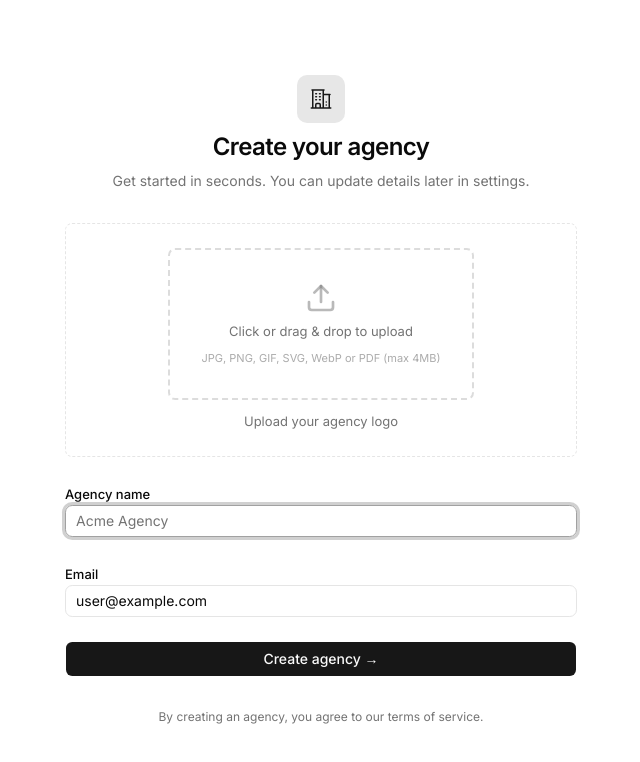
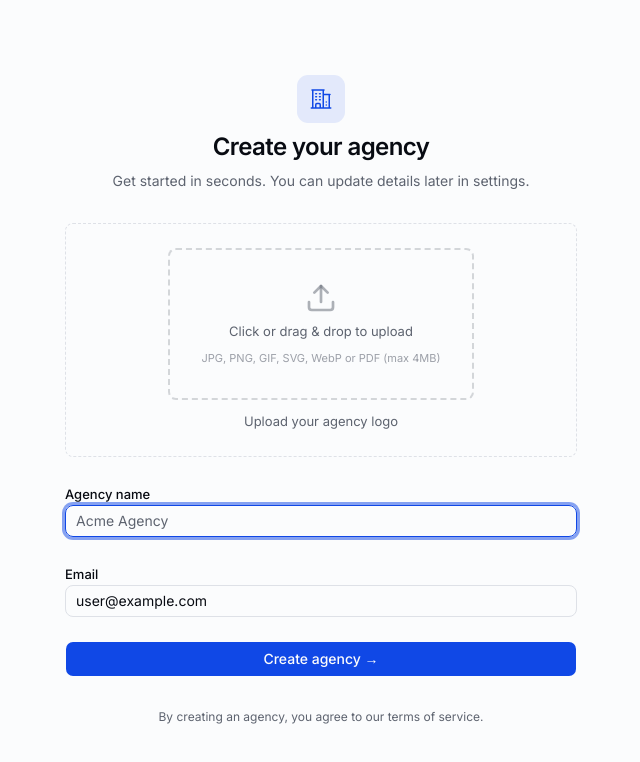
Before and after one commit to top-magar/plura, a Next.js app: page /agency in a window 1280 px wide. Shown: the top 762 px of the page, without its empty margins (319-959 px from the left). Built offline with nearby package versions, Linux system fonts and the light colour scheme; no server answers; the database is empty; sample sign-in values are in the browser's storage.

Commit message:
style: indigo/emerald theme - enterprise color palette

```diff
--- a/app/globals.css
+++ b/app/globals.css
@@ -39,6 +39,8 @@
   --color-popover: var(--popover);
   --color-card-foreground: var(--card-foreground);
   --color-card: var(--card);
+  --color-success: var(--success);
+  --color-success-foreground: var(--success-foreground);
   --radius-sm: calc(var(--radius) * 0.6);
   --radius-md: calc(var(--radius) * 0.8);
   --radius-lg: var(--radius);
@@ -49,72 +51,76 @@
 }
 
 :root {
-  --background: oklch(1 0 0);
-  --foreground: oklch(0.145 0 0);
+  --background: oklch(0.99 0.002 264);
+  --foreground: oklch(0.15 0.015 264);
   --card: oklch(1 0 0);
-  --card-foreground: oklch(0.145 0 0);
+  --card-foreground: oklch(0.15 0.015 264);
   --popover: oklch(1 0 0);
-  --popover-foreground: oklch(0.145 0 0);
-  --primary: oklch(0.205 0 0);
-  --primary-foreground: oklch(0.985 0 0);
-  --secondary: oklch(0.97 0 0);
-  --secondary-foreground: oklch(0.205 0 0);
-  --muted: oklch(0.97 0 0);
-  --muted-foreground: oklch(0.556 0 0);
-  --accent: oklch(0.97 0 0);
-  --accent-foreground: oklch(0.205 0 0);
-  --destructive: oklch(0.577 0.245 27.325);
-  --border: oklch(0.922 0 0);
-  --input: oklch(0.922 0 0);
-  --ring: oklch(0.708 0 0);
-  --chart-1: oklch(0.87 0 0);
-  --chart-2: oklch(0.556 0 0);
-  --chart-3: oklch(0.439 0 0);
-  --chart-4: oklch(0.371 0 0);
-  --chart-5: oklch(0.269 0 0);
-  --radius: 0.45rem;
-  --sidebar: oklch(0.985 0 0);
-  --sidebar-foreground: oklch(0.145 0 0);
-  --sidebar-primary: oklch(0.205 0 0);
-  --sidebar-primary-foreground: oklch(0.985 0 0);
-  --sidebar-accent: oklch(0.97 0 0);
-  --sidebar-accent-foreground: oklch(0.205 0 0);
-  --sidebar-border: oklch(0.922 0 0);
-  --sidebar-ring: oklch(0.708 0 0);
+  --popover-foreground: oklch(0.15 0.015 264);
+  --primary: oklch(0.488 0.243 264);
+  --primary-foreground: oklch(0.99 0 0);
+  --secondary: oklch(0.96 0.01 264);
+  --secondary-foreground: oklch(0.25 0.03 264);
+  --muted: oklch(0.96 0.005 264);
+  --muted-foreground: oklch(0.5 0.02 264);
+  --accent: oklch(0.95 0.015 264);
+  --accent-foreground: oklch(0.25 0.03 264);
+  --destructive: oklch(0.577 0.245 27);
+  --success: oklch(0.62 0.19 155);
+  --success-foreground: oklch(0.99 0 0);
+  --border: oklch(0.91 0.008 264);
+  --input: oklch(0.91 0.008 264);
+  --ring: oklch(0.488 0.243 264);
+  --chart-1: oklch(0.488 0.243 264);
+  --chart-2: oklch(0.62 0.19 155);
+  --chart-3: oklch(0.65 0.18 230);
+  --chart-4: oklch(0.7 0.15 300);
+  --chart-5: oklch(0.75 0.12 50);
+  --radius: 0.5rem;
+  --sidebar: oklch(0.98 0.005 264);
+  --sidebar-foreground: oklch(0.15 0.015 264);
+  --sidebar-primary: oklch(0.488 0.243 264);
+  --sidebar-primary-foreground: oklch(0.99 0 0);
+  --sidebar-accent: oklch(0.95 0.015 264);
+  --sidebar-accent-foreground: oklch(0.25 0.03 264);
+  --sidebar-border: oklch(0.91 0.008 264);
+  --sidebar-ring: oklch(0.488 0.243 264);
 }
 
 .dark {
-  --background: oklch(0.145 0 0);
-  --foreground: oklch(0.985 0 0);
-  --card: oklch(0.205 0 0);
-  --card-foreground: oklch(0.985 0 0);
-  --popover: oklch(0.205 0 0);
-  --popover-foreground: oklch(0.985 0 0);
-  --primary: oklch(0.922 0 0);
-  --primary-foreground: oklch(0.205 0 0);
-  --secondary: oklch(0.269 0 0);
-  --secondary-foreground: oklch(0.985 0 0);
-  --muted: oklch(0.269 0 0);
-  --muted-foreground: oklch(0.708 0 0);
-  --accent: oklch(0.269 0 0);
-  --accent-foreground: oklch(0.985 0 0);
-  --destructive: oklch(0.704 0.191 22.216);
-  --border: oklch(1 0 0 / 10%);
-  --input: oklch(1 0 0 / 15%);
-  --ring: oklch(0.556 0 0);
-  --chart-1: oklch(0.87 0 0);
-  --chart-2: oklch(0.556 0 0);
-  --chart-3: oklch(0.439 0 0);
-  --chart-4: oklch(0.371 0 0);
-  --chart-5: oklch(0.269 0 0);
-  --sidebar: oklch(0.205 0 0);
-  --sidebar-foreground: oklch(0.985 0 0);
-  --sidebar-primary: oklch(0.488 0.243 264.376);
-  --sidebar-primary-foreground: oklch(0.985 0 0);
-  --sidebar-accent: oklch(0.269 0 0);
-  --sidebar-accent-foreground: oklch(0.985 0 0);
-  --sidebar-border: oklch(1 0 0 / 10%);
-  --sidebar-ring: oklch(0.556 0 0);
+  --background: oklch(0.13 0.015 264);
+  --foreground: oklch(0.95 0.01 264);
+  --card: oklch(0.17 0.02 264);
+  --card-foreground: oklch(0.95 0.01 264);
+  --popover: oklch(0.17 0.02 264);
+  --popover-foreground: oklch(0.95 0.01 264);
+  --primary: oklch(0.62 0.22 264);
+  --primary-foreground: oklch(0.99 0 0);
+  --secondary: oklch(0.22 0.025 264);
+  --secondary-foreground: oklch(0.9 0.01 264);
+  --muted: oklch(0.22 0.02 264);
+  --muted-foreground: oklch(0.65 0.03 264);
+  --accent: oklch(0.22 0.025 264);
+  --accent-foreground: oklch(0.9 0.01 264);
+  --destructive: oklch(0.65 0.2 25);
+  --success: oklch(0.7 0.17 155);
+  --success-foreground: oklch(0.13 0 0);
+  --border: oklch(1 0 0 / 8%);
+  --input: oklch(1 0 0 / 12%);
+  --ring: oklch(0.62 0.22 264);
+  --chart-1: oklch(0.62 0.22 264);
+  --chart-2: oklch(0.7 0.17 155);
+  --chart-3: oklch(0.65 0.15 230);
+  --chart-4: oklch(0.7 0.12 300);
+  --chart-5: oklch(0.75 0.1 50);
+  --sidebar: oklch(0.15 0.02 264);
+  --sidebar-foreground: oklch(0.95 0.01 264);
+  --sidebar-primary: oklch(0.62 0.22 264);
+  --sidebar-primary-foreground: oklch(0.99 0 0);
+  --sidebar-accent: oklch(0.22 0.025 264);
+  --sidebar-accent-foreground: oklch(0.9 0.01 264);
+  --sidebar-border: oklch(1 0 0 / 8%);
+  --sidebar-ring: oklch(0.62 0.22 264);
 }
 
 @layer base {
```
